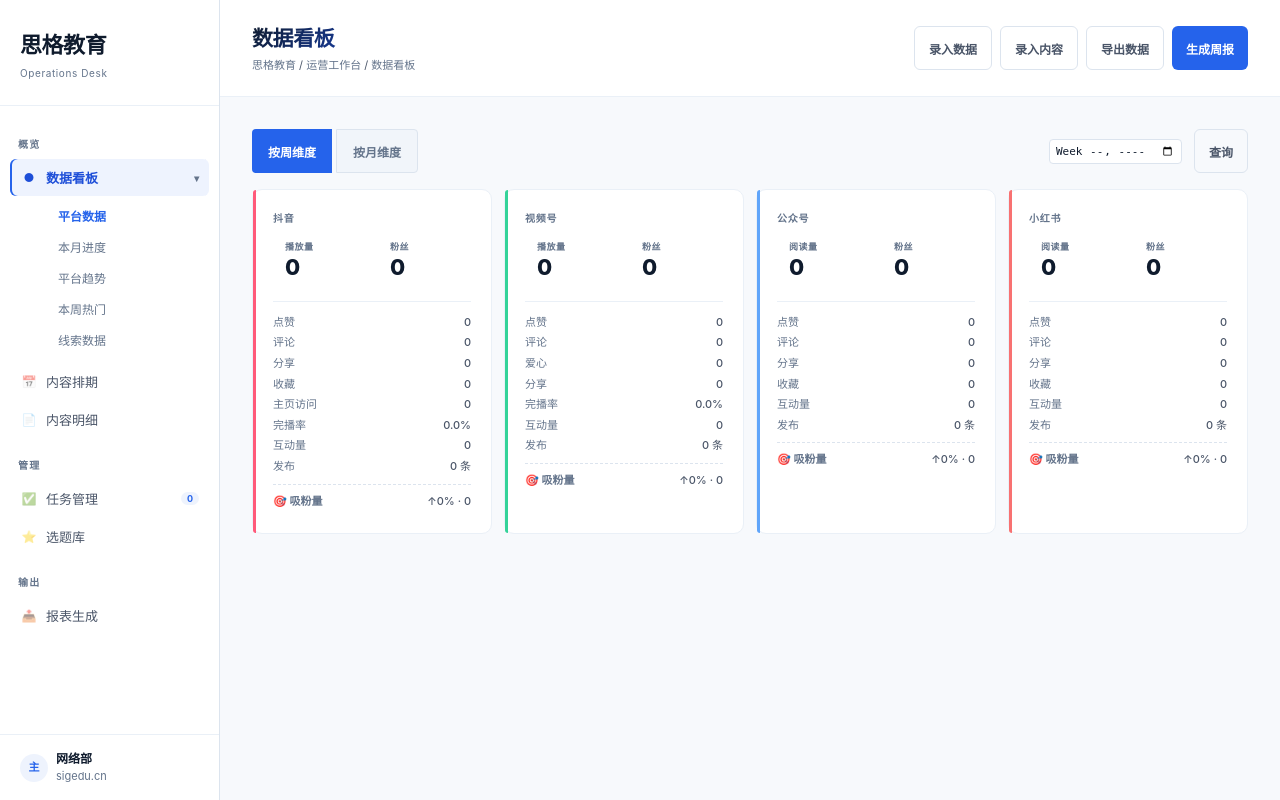
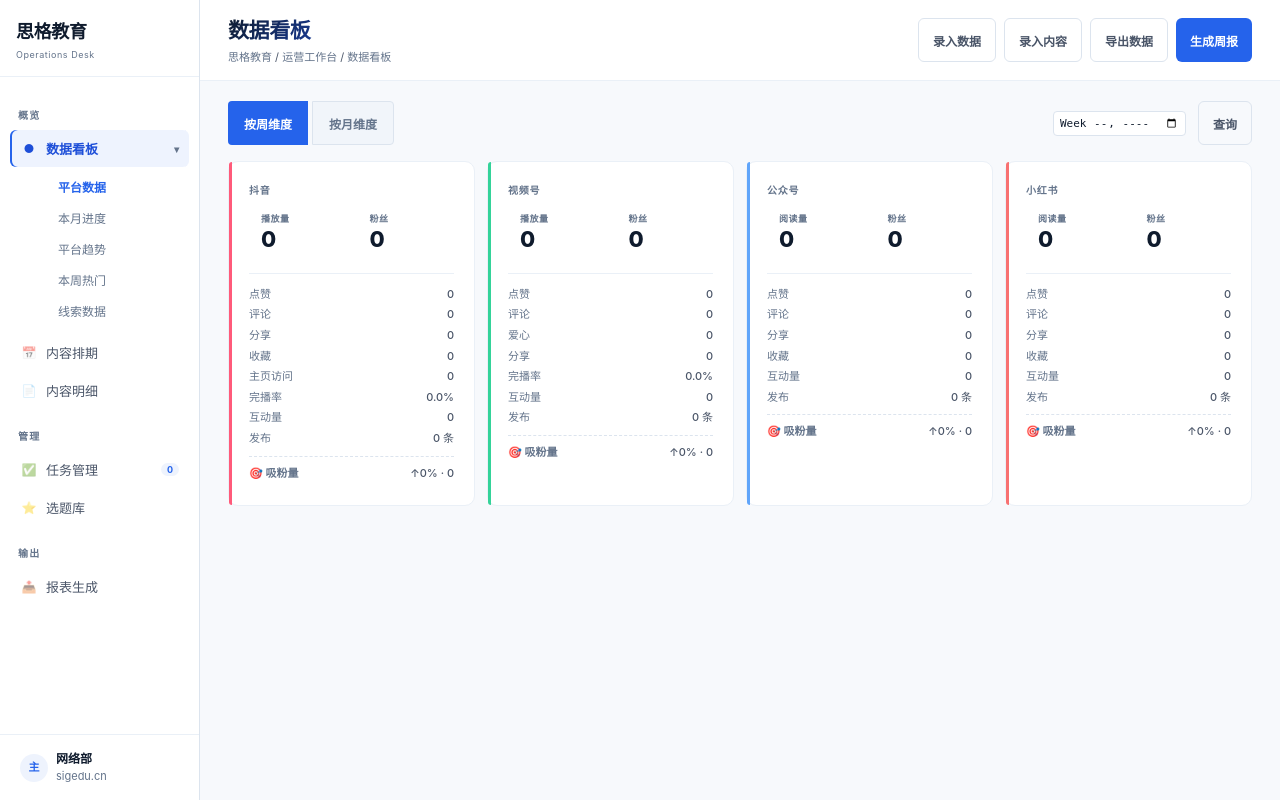
Before and after one commit to yinjichao1/ops-workbench, a FastAPI app: page / in a window 1280 px wide. Run offline with FastAPI, Linux system fonts and the light colour scheme; data that the repository does not hold is empty; some web fonts are replaced.

Commit message:
compact布局:sidebar200px+header14px+body20px+logo缩

```diff
--- a/app/static/css/style.css
+++ b/app/static/css/style.css
@@ -103,7 +103,7 @@
   --xhs: #F87171; --xhs-muted: rgba(248,113,113,0.10);
   --up: #34D399; --down: #F87171;
 
-  --sidebar-width: 220px;
+  --sidebar-width: 200px;
   --radius-sm: 6px; --radius: 10px; --radius-lg: 14px;
   --font-display: 'Satoshi', -apple-system, sans-serif;
   --font-body: -apple-system, BlinkMacSystemFont, 'PingFang SC', 'Microsoft YaHei', sans-serif;
@@ -127,9 +127,9 @@ body {
   display: flex; flex-direction: column;
   position: fixed; top:0; left:0; bottom:0; z-index:100;
 }
-.sidebar-brand { padding: 28px 20px 24px; border-bottom: 1px solid var(--border-soft); }
-.sidebar-logo-text { font-family: var(--font-display); font-size: 22px; font-weight: 700; color: var(--text-primary); letter-spacing: -0.02em; }
-.sidebar-logo-sub { font-size: 10px; color: var(--text-muted); letter-spacing: 0.06em; margin-top: 2px; }
+.sidebar-brand { padding: 18px 16px 14px; border-bottom: 1px solid var(--border-soft); }
+.sidebar-logo-text { font-family: var(--font-display); font-size: 18px; font-weight: 700; color: var(--text-primary); letter-spacing: -0.02em; }
+.sidebar-logo-sub { font-size: 9px; color: var(--text-muted); letter-spacing: 0.06em; margin-top: 1px; }
 
 .sidebar-nav { flex:1; padding: 12px 10px; display:flex; flex-direction:column; gap:1px; }
 .sidebar-section-label { font-size: 10px; font-weight: 700; color: var(--text-muted); text-transform: uppercase; letter-spacing: 0.12em; padding: 18px 8px 6px; }
@@ -159,14 +159,14 @@ body {
 .dashtab { display: none; width: 100%; }
 .dashtab.active { display: block; }
 .page-header {
-  padding: 22px 32px; display: flex; align-items: center;
+  padding: 14px 28px; display: flex; align-items: center;
   justify-content: space-between; border-bottom: 1px solid var(--border-soft);
   background: var(--bg-surface); width: 100%;
 }
 .page-header h1 { font-family: var(--font-display); font-size: 21px; font-weight: 700; color: var(--text-primary); letter-spacing: -0.02em; }
 .breadcrumb { font-size: 11px; color: var(--text-muted); margin-top: 1px; }
 .breadcrumb span { color: var(--text-secondary); }
-.page-body { flex:1; padding: 32px; width: 100%; }
+.page-body { flex:1; padding: 20px 28px; width: 100%; }
 .page-body > * { max-width: 100%; }
 
 /* ===== CARDS · Ghost borders ===== */
--- a/templates/index.html
+++ b/templates/index.html
@@ -5,7 +5,7 @@
 <meta name="viewport" content="width=device-width, initial-scale=1.0">
 <title>思格教育 · 运营工作台</title>
 <link href="https://api.fontshare.com/v2/css?f[]=satoshi@400,500,700,900&display=swap" rel="stylesheet">
-<link rel="stylesheet" href="/static/css/style.css?v=0811f">
+<link rel="stylesheet" href="/static/css/style.css?v=0811g">
 </head>
 <body>
 
```
